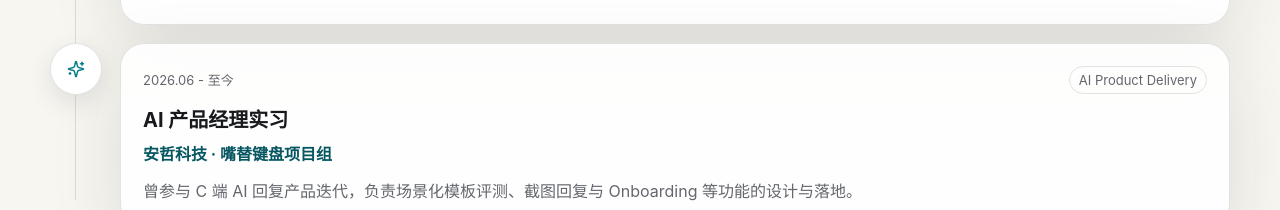
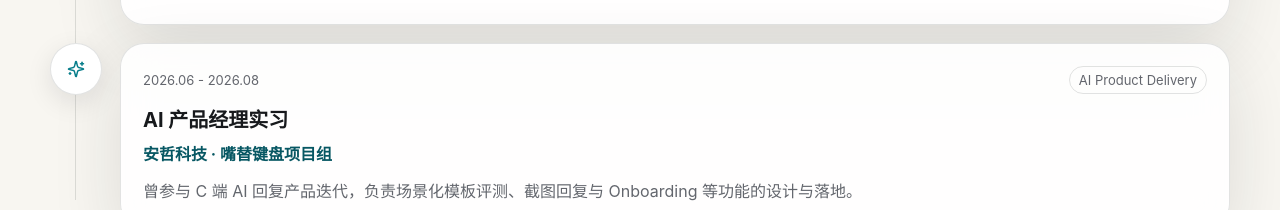
Before and after one commit to afterDDL/personal-website, a React (Vite) app: page / in a window 1280 px wide. Shown: the part 11559-11769 px from the top of the page. Built offline with nearby package versions, Linux system fonts and the light colour scheme.

Commit message:
Update AI PM internship period to 2026.06 - 2026.08

```diff
--- a/src/main.jsx
+++ b/src/main.jsx
@@ -75,7 +75,7 @@ const timeline = [
     text: '负责 Python 数据处理、模型构建、仿真与可视化，与团队完成完整建模分析并获得 Honorable Mention。',
   },
   {
-    year: '2026.06 - 至今',
+    year: '2026.06 - 2026.08',
     title: 'AI 产品经理实习',
     place: '安哲科技 · 嘴替键盘项目组',
     tag: 'AI Product Delivery',
```
